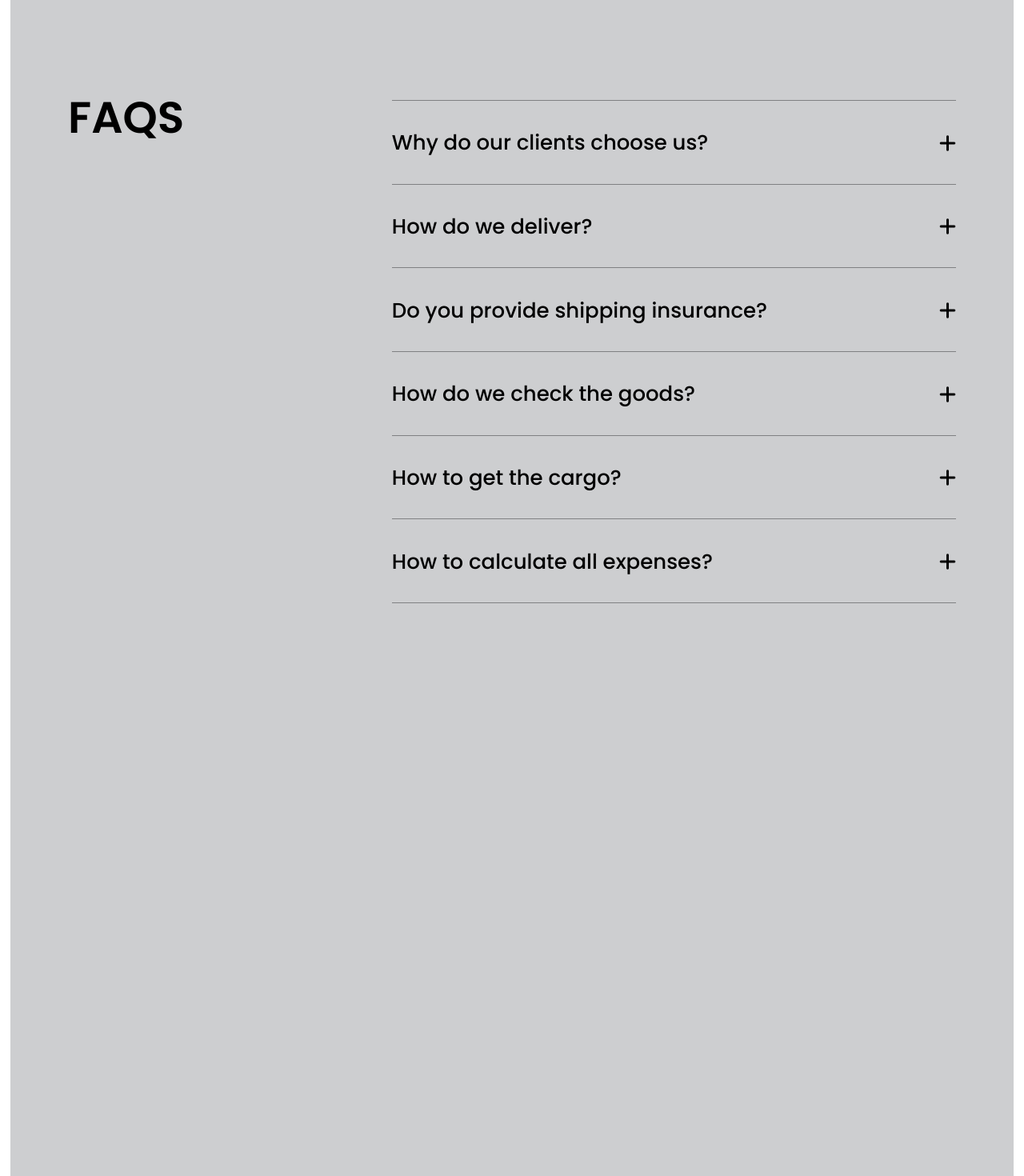
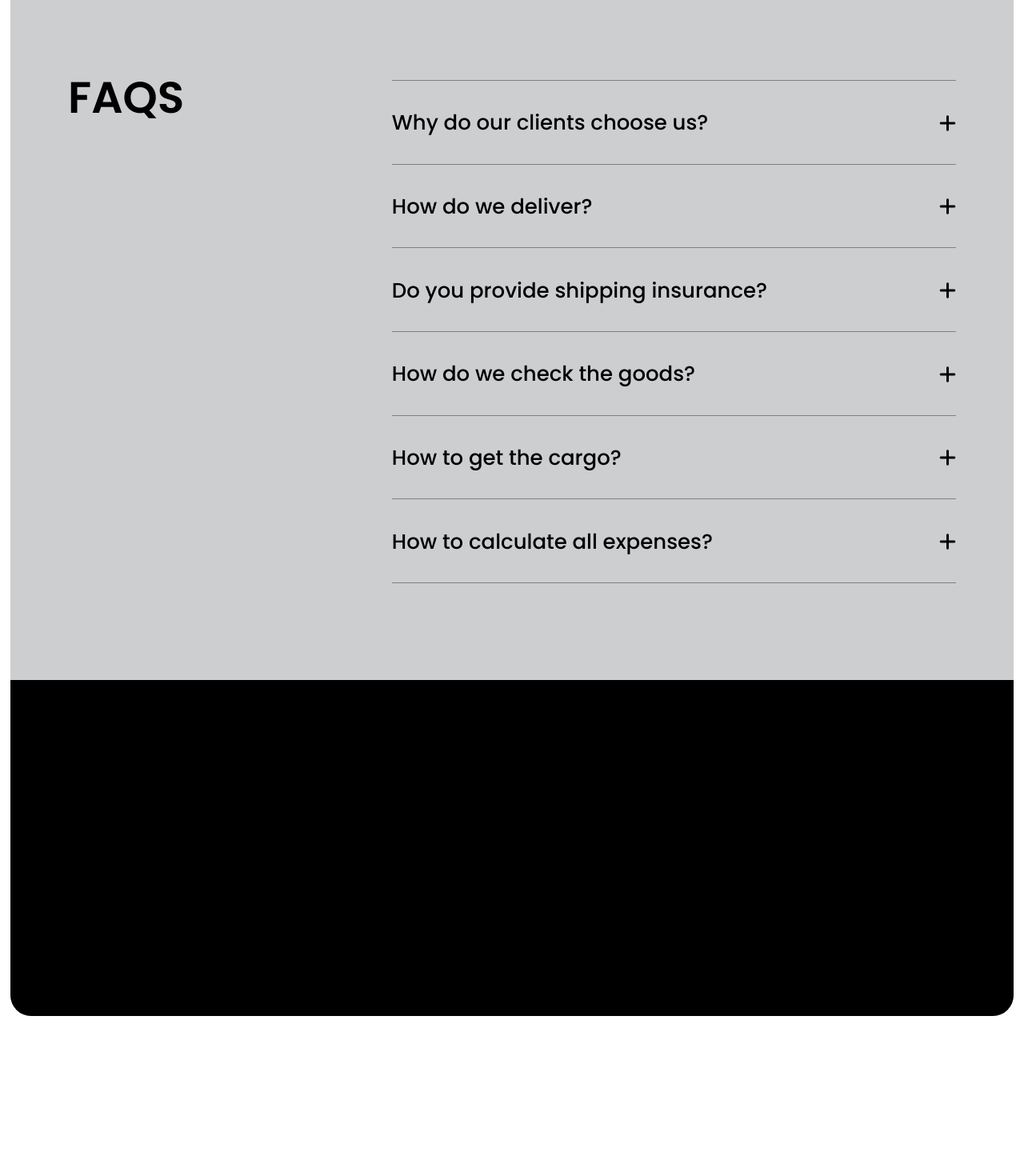
Before and after one commit to jovination/cargo-town, a plain HTML site: page index.html in a window 1280 px wide. Shown: the part 2247-3717 px from the top of the page at 80% size. After the commit the page ends 3537 px from the top, so only its background shows below. Drawn offline with Linux system fonts and the light colour scheme.

Commit message:
working on faqs

```diff
--- a/style/style.css
+++ b/style/style.css
@@ -6,12 +6,14 @@ body{
     margin: 0;
     padding: 0;
 }
+body::-webkit-scrollbar{
+    display: none;
+}
 .wrapper{
     width: 1254px;
-    height: 3905px;
     background: #CDCED0;
     margin: 0 auto;
-    margin-top: 45px;
+    margin-top: 20px;
     border-radius: 26px;
 
 }
@@ -461,6 +463,8 @@ header{
         font-weight: 500;
     }
     .section-four{
+        height: 750px;
+        margin-bottom: 20px;
         display: flex;
         justify-content: space-between;
         align-items: center;
@@ -500,7 +504,8 @@ header{
         position: relative;
         display: flex;
         align-items: center;
-        justify-content: space-between;        text-align: left;
+        justify-content: space-between;
+         text-align: left;
         width: 100%;
         padding: 1em 0;
         border: none;
@@ -521,7 +526,7 @@ header{
       .accordion .accordion-item button[aria-expanded="true"] + .content {
         opacity: 1;
         max-height: 9em;
-        transition: all 200ms linear;
+        transition: all 300ms linear;
       }
 
 
@@ -539,3 +544,9 @@ header{
       i{
         font-size: 24px;
       }
+    footer{
+     height: 420px;
+     background: #000;
+     border-radius: 0 0 26px 26px;
+     margin-bottom: 20px;
+    }
```
Also changed, not shown: index.html (+1 -1 lines).
